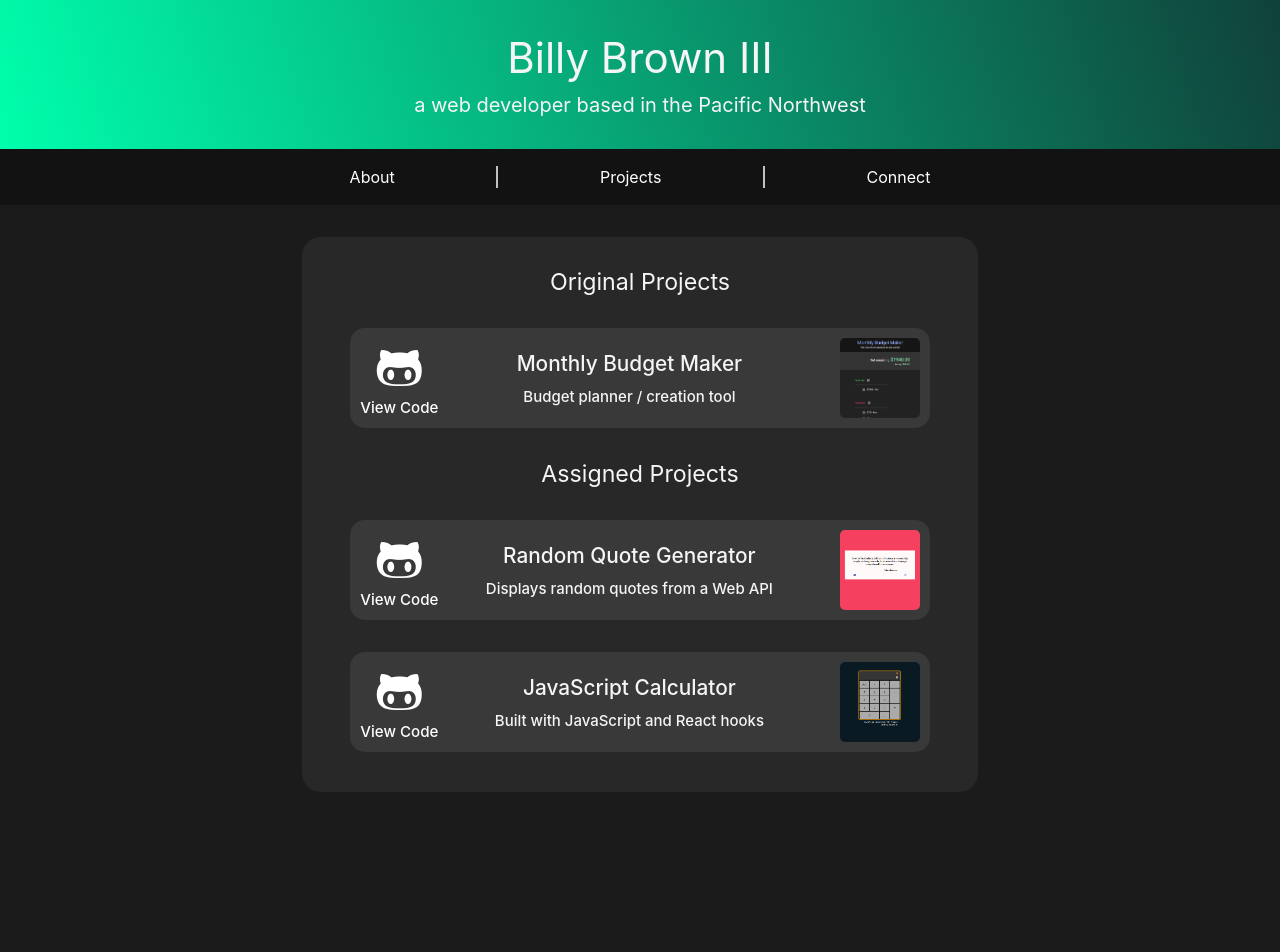
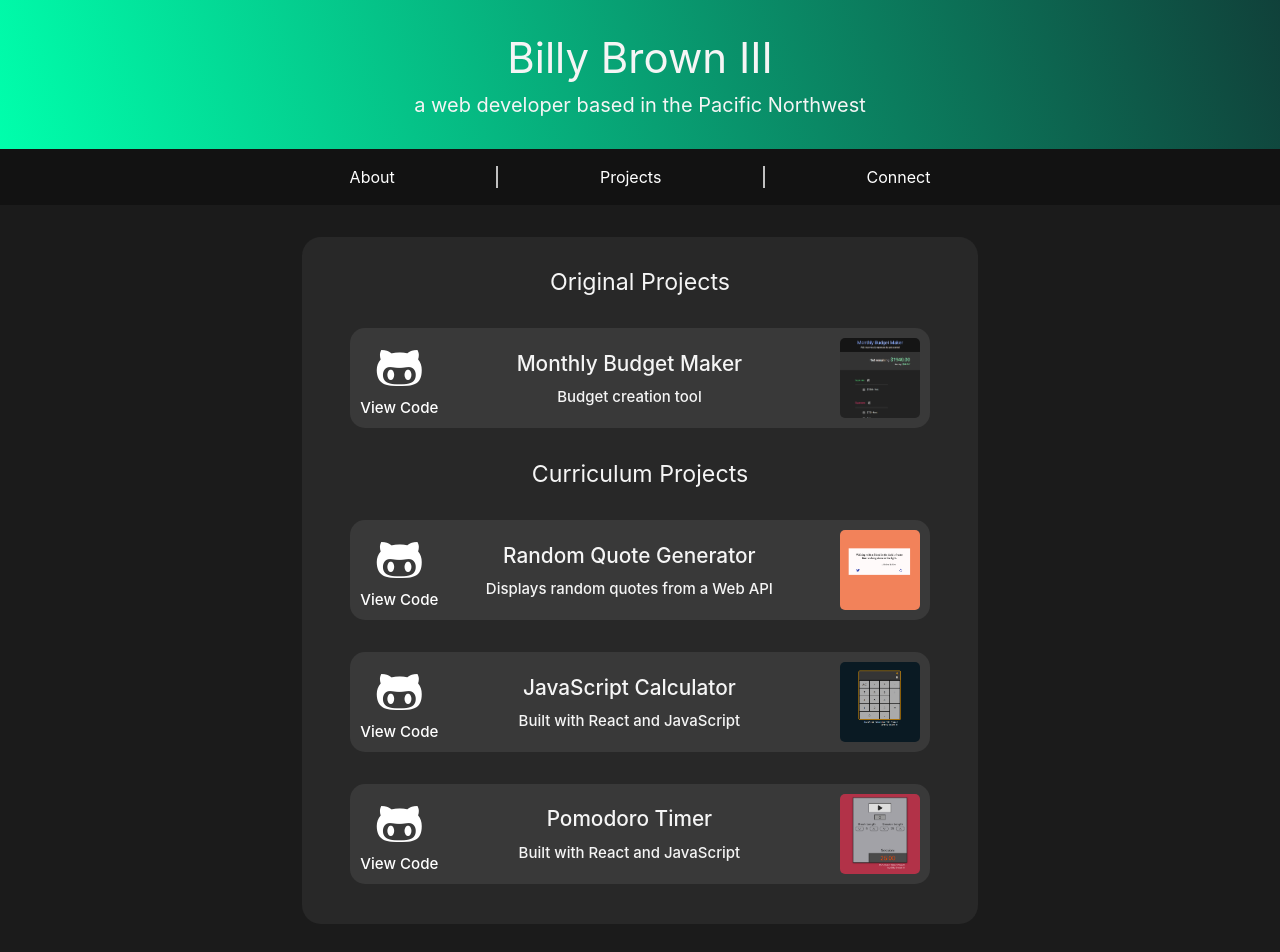
Before and after one commit to billybrown-iii/dev-portfolio, a React (Create React App) app: page /projects in a window 1280 px wide. Shown: the top 952 px of the page. Before the commit the page ends 840 px from the top, so only its background shows below. Built offline with nearby package versions, Linux system fonts and the light colour scheme.

Commit message:
added pomodoro project

```diff
--- a/src/Projects.js
+++ b/src/Projects.js
@@ -1,6 +1,7 @@
 import React from "react"
 import budget from './budget.png'
 import quote from './quote.png'
+import clock from './clock.png'
 import calc from './calc.png'
 
 function Projects(props) {
@@ -18,13 +19,13 @@ function Projects(props) {
                             </a>
                             <div className="project-description">
                                 Monthly Budget Maker
-                                <div className="project-subtitle">Budget planner / creation tool</div>
+                                <div className="project-subtitle">Budget creation tool</div>
                             </div>
                             <img className="project-image" src={budget} alt="Budget app preview"></img>
                         </div>
                     </a>
 
-                    <div className="card-title">Assigned Projects</div>
+                    <div className="card-title">Curriculum Projects</div>
 
                     <a className="project-link" href="https://random-quotation.netlify.app/" target="_blank" rel="noreferrer">
                         <div className="project">
@@ -48,9 +49,23 @@ function Projects(props) {
                             </a>
                             <div className="project-description">
                                 JavaScript Calculator
-                                <div className="project-subtitle">Built with JavaScript and React hooks</div>
+                                <div className="project-subtitle">Built with React and JavaScript</div>
                             </div>
                             <img className="project-image" src={calc} alt="Calculator app preview"></img>
+                        </div>
+                    </a>
+
+                    <a className="project-link" href="https://billybdev.github.io/pomodoro-clock/" target="_blank" rel="noreferrer">
+                        <div className="project">
+                            <a className="github-link" href="https://github.com/BillyBDev/pomodoro-clock" target="_blank" rel="noreferrer">
+                                <i class="fab fa-github-alt"></i>
+                                <div className="gh-label">View Code</div>
+                            </a>
+                            <div className="project-description">
+                                Pomodoro Timer
+                                <div className="project-subtitle">Built with React and JavaScript</div>
+                            </div>
+                            <img className="project-image" src={clock} alt="Pomodoro timer preview"></img>
                         </div>
                     </a>
 
```
Also changed, not shown: src/clock.png (added), src/quote.png.
